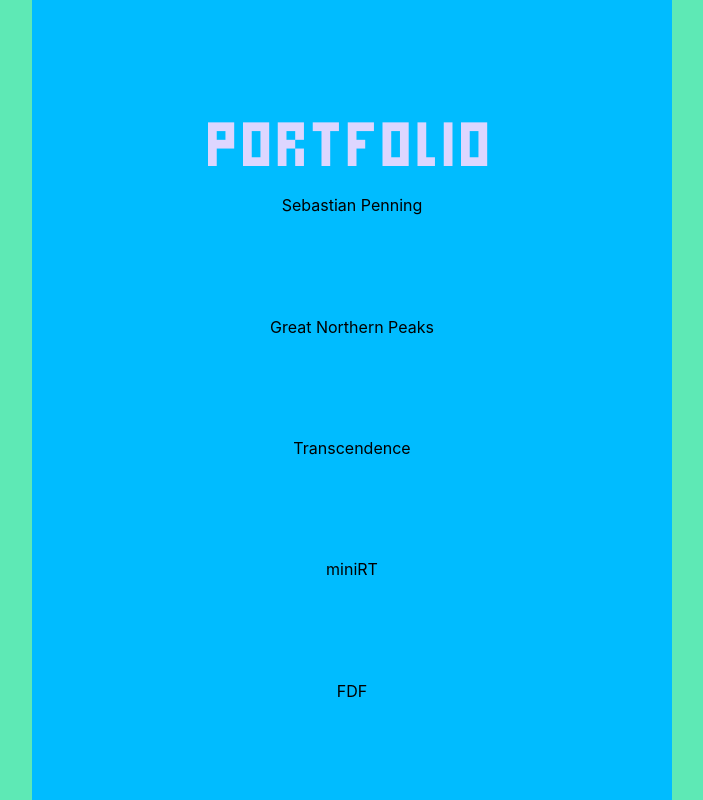
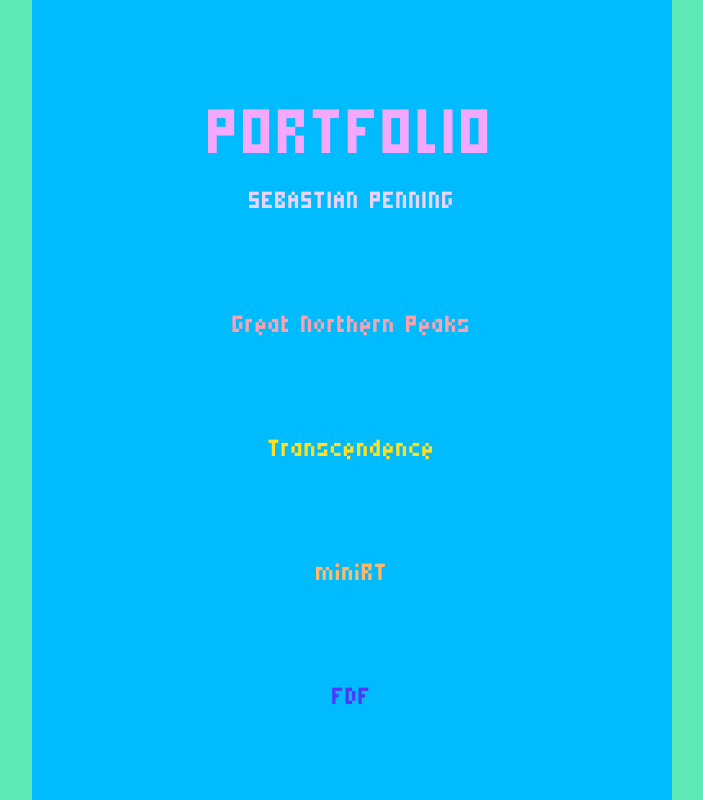
Before and after one commit to sairutra/portfolio, a React (Vite) app: page / in a window 1280 px wide. Shown: the whole page, without its empty margins (288-991 px from the left). Built offline with nearby package versions, Linux system fonts and the light colour scheme.

Commit message:
added fonts + colors

```diff
--- a/src/App.tsx
+++ b/src/App.tsx
@@ -6,13 +6,13 @@ function App() {
                 <div id="center-text-container" className="flex justify-center min-h-full">
                     <div id='vertical-container' className="flex flex-col text-center justify-evenly min-h-full">
                         <div id="portfolio-title-container">
-                            <h1 className="text-8xl text-violet-200 font-micro">PORTFOLIO</h1>
-                            <h2>Sebastian Penning</h2>
+                            <h1 className="text-8xl text-fuchsia-300 font-micro">PORTFOLIO</h1>
+                            <h2 className="text-4xl text-purple-200 font-micro">SEBASTIAN PENNING</h2>
                         </div>
-                        <h1>Great Northern Peaks</h1>
-                        <h1>Transcendence</h1>
-                        <h1>miniRT</h1>
-                        <h1>FDF</h1>
+                        <h1 className="text-4xl text-rose-300 font-micro">Great Northern Peaks</h1>
+                        <h1 className="text-4xl text-yellow-300 font-micro">Transcendence</h1>
+                        <h1 className="text-4xl text-orange-300 font-micro">miniRT</h1>
+                        <h1 className="text-4xl text-indigo-600 font-micro">FDF</h1>
                     </div>
                 </div>
             </div>
```
